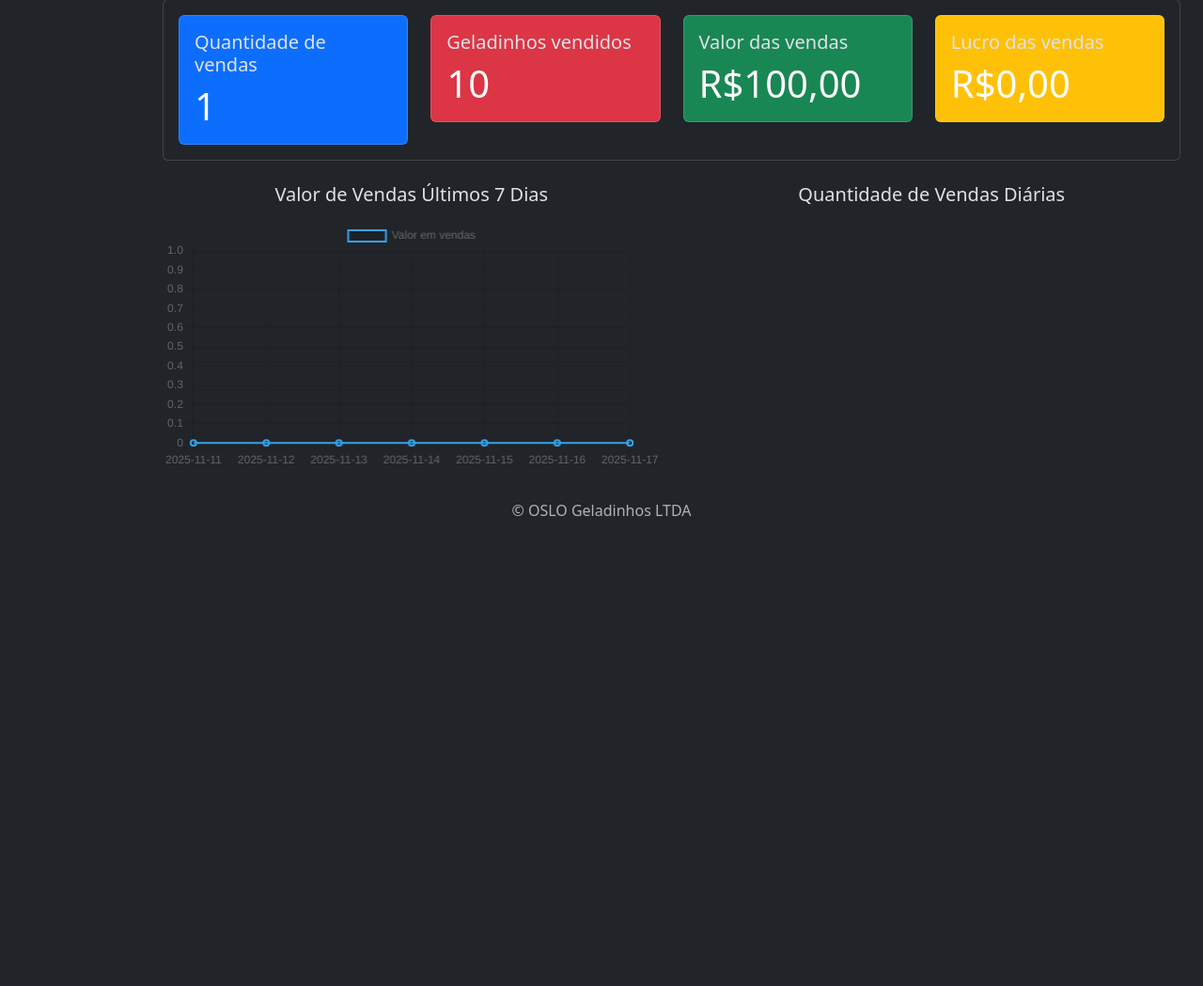
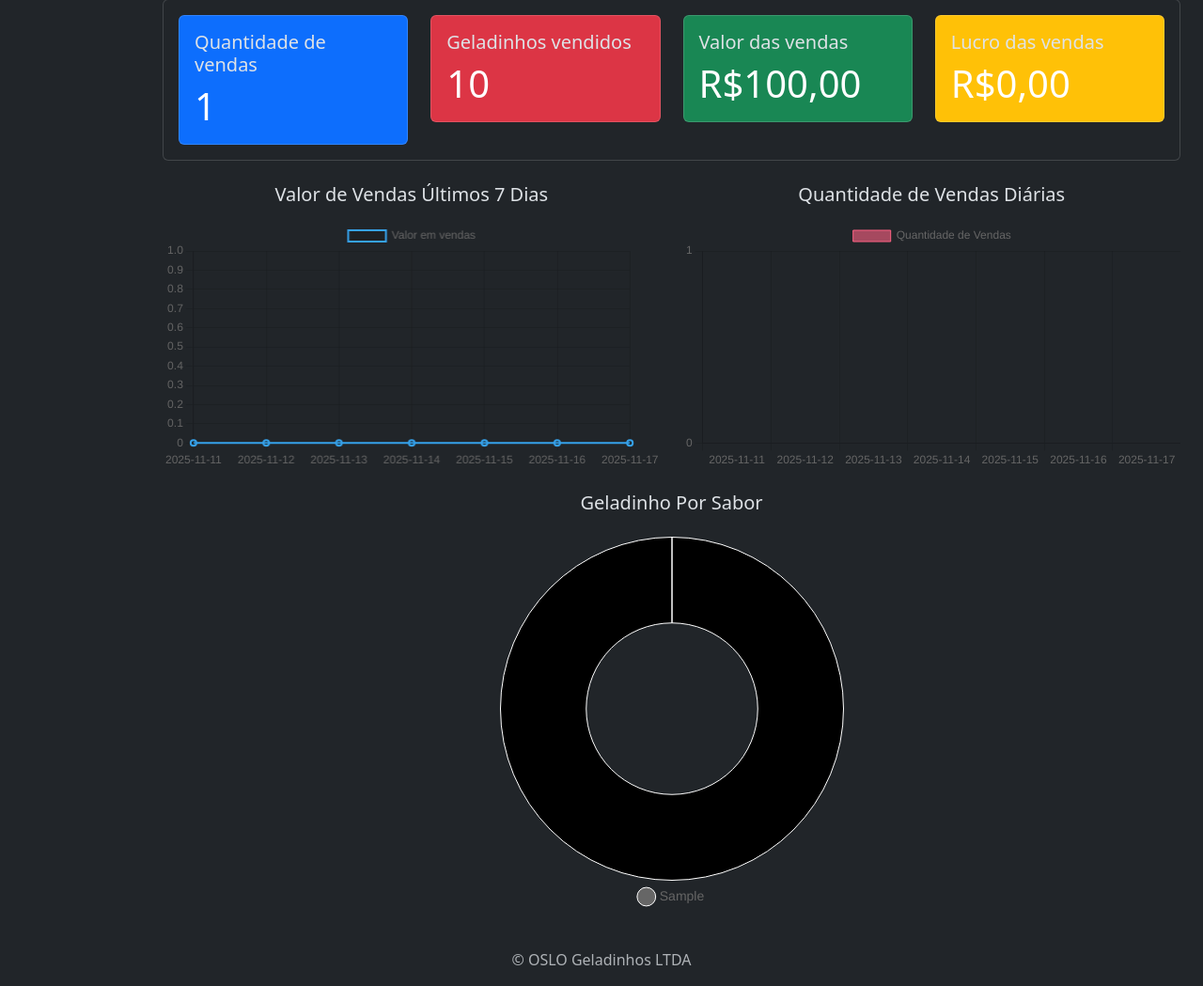
Before and after one commit to PabloNeri66/FreezerStock, a Django app: page / in a window 1280 px wide. Shown: the part 351-1400 px from the top of the page at 94% size. Before the commit the page ends 900 px from the top, so only its background shows below. Run offline with Django 5.2, Linux system fonts and the light colour scheme; tables that the repository leaves empty hold one stand-in row (values such as "Sample post"); a map, chart or similar area stays blank.

Commit message:
Feat/Grafico-qtd-vendas-diarias + grafico-Sabor

```diff
--- a/core/metrics.py
+++ b/core/metrics.py
@@ -1,9 +1,8 @@
 from geladinhos.models import Geladinho
-from django.db.models import Sum, F, Case, When
+from django.db.models import Sum, F, Case, When, Count
 from outflows.models import Outflow
 from django.utils.formats import number_format
 from django.utils import timezone
-from django.db.models.functions import TruncDate
 
 
 def get_geladinho_metrics():
@@ -91,3 +90,45 @@ def get_daily_sales_data():
         dates=[str(d) for d in dates],
         values=values,
     )
+
+
+def get_daily_sales_quantity_data():
+    today = timezone.now().date()
+    dates = [today - timezone.timedelta(days=i) for i in range(6, -1, -1)]
+    quantities = list()
+
+    for date in dates:
+        sales_quantity = Outflow.objects.filter(created_at__date=date).count()
+        quantities.append(sales_quantity) or 0
+
+    return dict(
+        dates=[str(d) for d in dates],
+        values=quantities,
+    )
+
+
+def get_graphic_geladinho_flavor_metric():
+    qs = (
+        Geladinho.objects
+        .values("flavor")
+        .annotate(total=Sum("quantity"))
+        .order_by("-total")
+    )
+
+    colors = {
+        "Morango": "#8f0533",    # rosa
+        "Chocolatudo Crocante": "#461d00",
+        "Flan com Caramelo": "#cc880a96",
+        "Maracujá": "#e1f017",
+        "Coco": "#ffffff",
+        "Mousse de Limão": "#004100",
+        "Ninho com Chocolate": "#726259",
+        "Paçoca": "#FFC164",
+        "Ninho com Morango": "#FA8A8A",
+        "Coco Fit": "#ffffffb9",
+        "Morango Fit": "#8f0533",
+    }
+
+    data = {item['flavor']: item['total'] for item in qs}
+
+    return data, colors
--- a/core/templates/home.html
+++ b/core/templates/home.html
@@ -31,7 +31,7 @@
         <script>
             document.addEventListener("DOMContentLoaded", function() {
             var dailySalesData = JSON.parse('{{ daily_sales_data|safe }}');
-            // var dailySalesQuantityData = JSON.parse('{{ daily_sales_quantity_data|safe }}');
+            var dailySalesQuantityData = JSON.parse('{{ daily_sales_quantity_data|safe }}');
 
             var ctxDailySales = document.getElementById('dailySalesChart').getContext('2d');
             var dailySalesChart = new Chart(ctxDailySales, {
@@ -72,7 +72,11 @@
             options: {
                 scales: {
                     y: {
-                    beginAtZero: true
+                    beginAtZero: true,
+                    ticks: {
+                        stepSize: 1,     // 👈 FORÇA O EIXO A USAR INTEIROS
+                        precision: 0     // 👈 EVITA FLOATS
+                        }
                     }
                 }
                 }
@@ -80,4 +84,64 @@
         });
         </script>
     </div>
+
+    <div class="row mt-4 justify-content-center">
+        <div class="col-md-6 text-center">
+            <h5 class="mb-3">
+                Geladinho Por Sabor
+            </h5>
+            <div class="mb-4"></div>
+            <div class="embed-responsive embed-responsive-1by1" style="width: 400px; display: inline-block;">
+                <canvas id="geladinhoByFlavorChart"></canvas>
+            </div>
+
+
+            <script>
+            document.addEventListener("DOMContentLoaded", function() {
+
+                // --- dados vindos da view ---
+                const geladinhoCountByFlavor = JSON.parse('{{ geladinho_count_by_flavor|safe }}');
+                const geladinhoColors = {{ geladinho_colors|safe }};
+
+                // --- filtra sabores com quantidade maior que 0 ---
+                const entries = Object.entries(geladinhoCountByFlavor)
+                    .filter(([label, value]) => value > 0);
+
+                const flavorLabels = entries.map(([label]) => label);
+                const flavorValues = entries.map(([_, value]) => value);
+                const flavorBgColors = flavorLabels.map(label => geladinhoColors[label]);
+
+                // --- monta o gráfico ---
+                const ctx = document.getElementById('geladinhoByFlavorChart').getContext('2d');
+
+                new Chart(ctx, {
+                    type: 'doughnut',
+                    data: {
+                        labels: flavorLabels,
+                        datasets: [{
+                            data: flavorValues,
+                            backgroundColor: flavorBgColors,
+                            borderWidth: 1
+                        }]
+                    },
+                    options: {
+                        plugins: {
+                            legend: {
+                                display: true,
+                                position: 'bottom',
+                                labels: {
+                                    usePointStyle: true,
+                                    pointStyle: 'circle',
+                                    font: { size: 14 }
+                                }
+                            }
+                        }
+                    }
+                });
+
+            });
+            </script>
+    </div>
+
+
 {% endblock content %}
--- a/core/urls.py
+++ b/core/urls.py
@@ -16,11 +16,14 @@ Including another URLconf
 """
 from django.contrib import admin
 from django.urls import path, include
+from django.contrib.auth import views as auth_views
 from . import views
+
 
 urlpatterns = [
     path('admin/', admin.site.urls),
     path('', views.home, name='home'),
+    path('login/', auth_views.LoginView.as_view(), name='login'),
 
     path('', include('geladinhos.urls')),
     path('', include('inflows.urls')),
--- a/core/views.py
+++ b/core/views.py
@@ -7,11 +7,16 @@ def home(request):
     geladinho_metrics = metrics.get_geladinho_metrics()
     sales_metrics = metrics.get_sales_metrics()
     daily_sales_data = metrics.get_daily_sales_data()
+    daily_sales_quantity_data = metrics.get_daily_sales_quantity_data()
+    graphic_geladinho_flavor_metric, geladinho_colors = metrics.get_graphic_geladinho_flavor_metric()
 
     context = {
         'geladinho_metrics': geladinho_metrics,
         'sales_metrics': sales_metrics,
         'daily_sales_data': json.dumps(daily_sales_data),
+        'daily_sales_quantity_data': json.dumps(daily_sales_quantity_data),
+        'geladinho_count_by_flavor': json.dumps(graphic_geladinho_flavor_metric),
+        'geladinho_colors': geladinho_colors,
     }
 
     return render(request, 'home.html', context)
```
